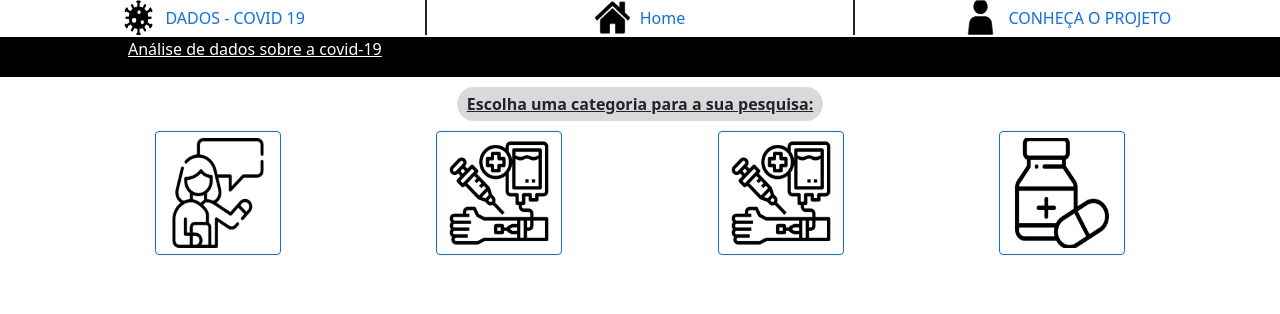
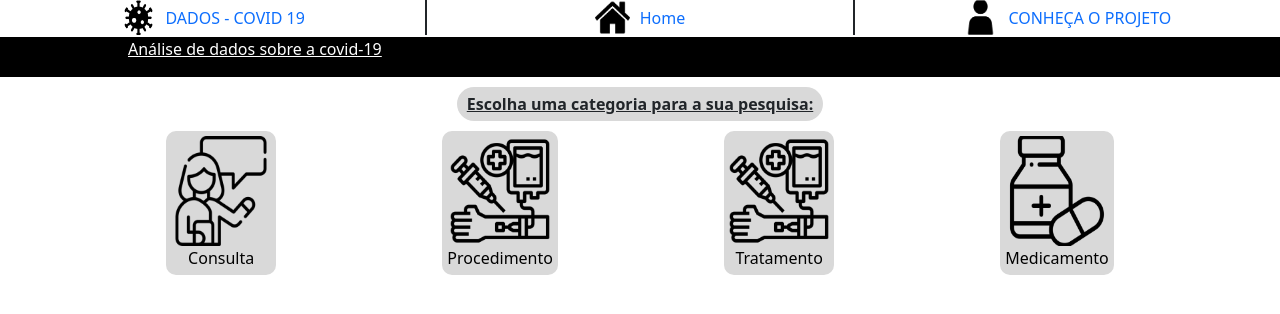
Before and after one commit to api-fatec-primeiro-semestre/api-primeiro-semestre, a Flask app: page /dados.html in a window 1280 px wide. Shown: the top 314 px of the page. Run offline with Flask 2, Linux system fonts and the light colour scheme; some web fonts are replaced.

Commit message:
finalizado tela de dados

```diff
--- a/PROJETO API/Site/app.py
+++ b/PROJETO API/Site/app.py
@@ -19,10 +19,35 @@ def index():
 
 @app.route("/dados.html", methods=['GET', 'POST'])
 def dados():
+    data=[
+        ("JAN", 22,30),
+        ("FEV", 25,20),
+        ("MAR", 12, 42),
+        ("ABR", 20,32),
+        ("MAI", 78,60),
+        ("JUN", 47,43),
+        ("JUL", 50,71),
+        ("AGO", 90,87),
+        ("SET", 74,59),
+        ("OUT", 78,71),
+        ("NOV", 80,95),
+        ("DEZ", 100,100),
+    ]
+
+    labels = [row[0] for row in data]
+    values1 = [row[1] for row in data]
+    values2 = [row[2] for row in data]
+
+
+    Consultas=['Pneumologista','Cardiologista','Clinico Geral']
+    Cidades= ['Jacareí','São José dos Campos','Taubaté']
+    Anos=['2019','2020','2021','2022']
+
+
     global botao
     if request.method == 'POST':
         botao = request.form.get('botao')
-    return render_template("/dados/dados.html", resultado=botao)
+    return render_template("/dados/dados.html", resultado=botao, labels=labels, values1=values1, values2=values2, Consultas=Consultas, Cidades=Cidades, Anos=Anos)
 
 # @app.route("/conheca.html")
 # def quem_somos():
--- a/PROJETO API/Site/src/static/dados.css
+++ b/PROJETO API/Site/src/static/dados.css
@@ -47,3 +47,26 @@
     justify-content: center;
     align-items: center;
 }
+
+.buttonSearch{
+    border-radius: 20px;
+    background-color: #00d2ad;
+    color: #fff;
+    border: none;
+    padding: 1px 10px;
+}
+
+.typeButton{
+    display: flex;
+    flex-direction: column;
+    border: none;
+    background-color: #d9d9d9ff;
+    border-radius: 10px;
+    justify-content: center;
+    align-items: center;
+    padding: 5px
+}
+
+.typeButton:active{
+    background-color: #5c636a;
+}
--- a/PROJETO API/Site/src/templates/dados/dados.html
+++ b/PROJETO API/Site/src/templates/dados/dados.html
@@ -1,4 +1,5 @@
 <link rel="stylesheet" type="text/css" href="{{ url_for('static', filename='dados.css') }}">
+<script src="https://cdn.jsdelivr.net/npm/chart.js"></script>
 {% extends "index.html"%}
 {% block conteudo %}
    <div class="DadosContainer">
@@ -9,39 +10,44 @@
     <form method="post" class="ButtonContainer">
         <button
             type="submit"
-            class="btn btn-outline-primary"
+            class="typeButton"
             name="botao"
             value="Consulta"
 
         >
             <img class="imgCategory" src="../../static/img/consulta-1@2x.png" alt="Consulta">
+            Consulta
         </button>
 
         <button
             type="submit"
-            class="btn btn-outline-primary"
+            class="typeButton"
             name="botao"
             value="Procedimento"
         >
             <img  class="imgCategory" src="../../static/img/tratameto-1@2x.png" alt="Procedimento"/>
+            Procedimento
         </button>
 
         <button
             type="submit"
-            class="btn btn-outline-primary"
+            class="typeButton"
             name="botao"
             value="Tratamento"
         >
             <img  class="imgCategory" src="../../static/img/tratameto-1@2x.png" alt="Tratamento"/>
+            Tratamento
+
         </button>
 
         <button
             type="submit"
-            class="btn btn-outline-primary"
+            class="typeButton"
             name="botao"
             value="Medicamento"
         >
             <img  class="imgCategory" src="../../static/img/medicao-1@2x.png" alt="Medicamento"/>
+            Medicamento
         </button>
     </form>
     <div class="infoContainer">
@@ -56,16 +62,14 @@
             </div>
 
             <div class="searchContainer">
-
-
                 <div class="dropdown">
                     <button class="btn btn-secondary dropdown-toggle" type="button" id="dropdownMenuButton1" data-bs-toggle="dropdown" aria-expanded="false">
                         Escolha uma cidade
                     </button>
                     <ul class="dropdown-menu" aria-labelledby="dropdownMenuButton1">
-                        <li><a class="dropdown-item" href="#">Jacareí</a></li>
-                        <li><a class="dropdown-item" href="#">São José dos Campos</a></li>
-                        <li><a class="dropdown-item" href="#">Taubaté</a></li>
+                        {%for cidade in Cidades%}
+                            <li><a class="dropdown-item" href="#">{{cidade}}</a></li>
+                        {%endfor%}
                     </ul>
                 </div>
 
@@ -74,9 +78,9 @@
                         Escolha uma Consulta
                     </button>
                     <ul class="dropdown-menu" aria-labelledby="dropdownMenuButton1">
-                        <li><a class="dropdown-item" href="#">Jacareí</a></li>
-                        <li><a class="dropdown-item" href="#">São José dos Campos</a></li>
-                        <li><a class="dropdown-item" href="#">Taubaté</a></li>
+                        {%for consulta in Consultas%}
+                            <li><a class="dropdown-item" href="#">{{consulta}}</a></li>
+                        {%endfor%}
                     </ul>
                 </div>
 
@@ -85,33 +89,53 @@
                         Escolha o ano
                     </button>
                     <div class="dropdown-menu" aria-labelledby="dropdownMenuButton1">
-                        <div class="form-check">
-                            <input class="form-check-input" type="checkbox" value="" id="flexCheckDefault">
-                            <label class="form-check-label" for="flexCheckDefault">
-                              2019
-                            </label>
-                          </div>
-                          <div class="form-check">
-                            <input class="form-check-input" type="checkbox" value="" id="flexCheckChecked" checked>
-                            <label class="form-check-label" for="flexCheckChecked">
-                              2020
-                            </label>
-                          </div>
-                          <div class="form-check">
-                            <input class="form-check-input" type="checkbox" value="" id="flexCheckChecked" checked>
-                            <label class="form-check-label" for="flexCheckChecked">
-                              2021
-                            </label>
-                          </div>
-                          <div class="form-check">
-                            <input class="form-check-input" type="checkbox" value="" id="flexCheckChecked" checked>
-                            <label class="form-check-label" for="flexCheckChecked">
-                              2022
-                            </label>
-                          </div>
+                        {%for ano in Anos%}
+                            <div class="form-check">
+                                <input class="form-check-input" type="checkbox" value={{ano}} id="flexCheckDefault">
+                                <label class="form-check-label" for="flexCheckDefault">
+                                    {{ano}}
+                                </label>
+                            </div>
+                        {%endfor%}
                     </div>
                 </div>
+
+                <button type="button" class="buttonSearch">Buscar</button>
+
+                <button type="button" class="buttonSearch">Redefinir</button>
             </div>
+
+            <canvas id="lineChart" width="900" height="400"></canvas>
+            <script>
+                var ctx = document.getElementById('lineChart').getContext("2d");
+                var lineChart = new Chart(ctx,{
+                    type: 'line',
+                    data:{
+                        labels: {{labels | safe}},
+                        datasets: [
+                            {
+                                label: "Ano: 2019",
+                                data: {{values1 | safe}},
+                                fill: false,
+                                borderColor: "#ce2a96ff",
+                                lineTension: 0.1
+                            },
+                            {
+                                label: "Ano: 2022",
+                                data: {{values2 | safe}},
+                                fill: false,
+                                borderColor: "#6c60ff",
+                                lineTension: 0.1
+                            }
+                        ]
+                    },
+                    options: {
+                        responsive: false
+                    }
+                });
+            </script>
+
+
         {% elif resultado == 'Procedimento' %}
             <div>
                 <p>
--- a/PROJETO API/Site/src/templates/index.html
+++ b/PROJETO API/Site/src/templates/index.html
@@ -41,7 +41,6 @@
       {%endblock%}
     </div>
     <script src="https://cdn.jsdelivr.net/npm/bootstrap@5.0.2/dist/js/bootstrap.bundle.min.js" integrity="sha384-MrcW6ZMFYlzcLA8Nl+NtUVF0sA7MsXsP1UyJoMp4YLEuNSfAP+JcXn/tWtIaxVXM" crossorigin="anonymous"></script>
-
   </body>
 
 </html>
```
